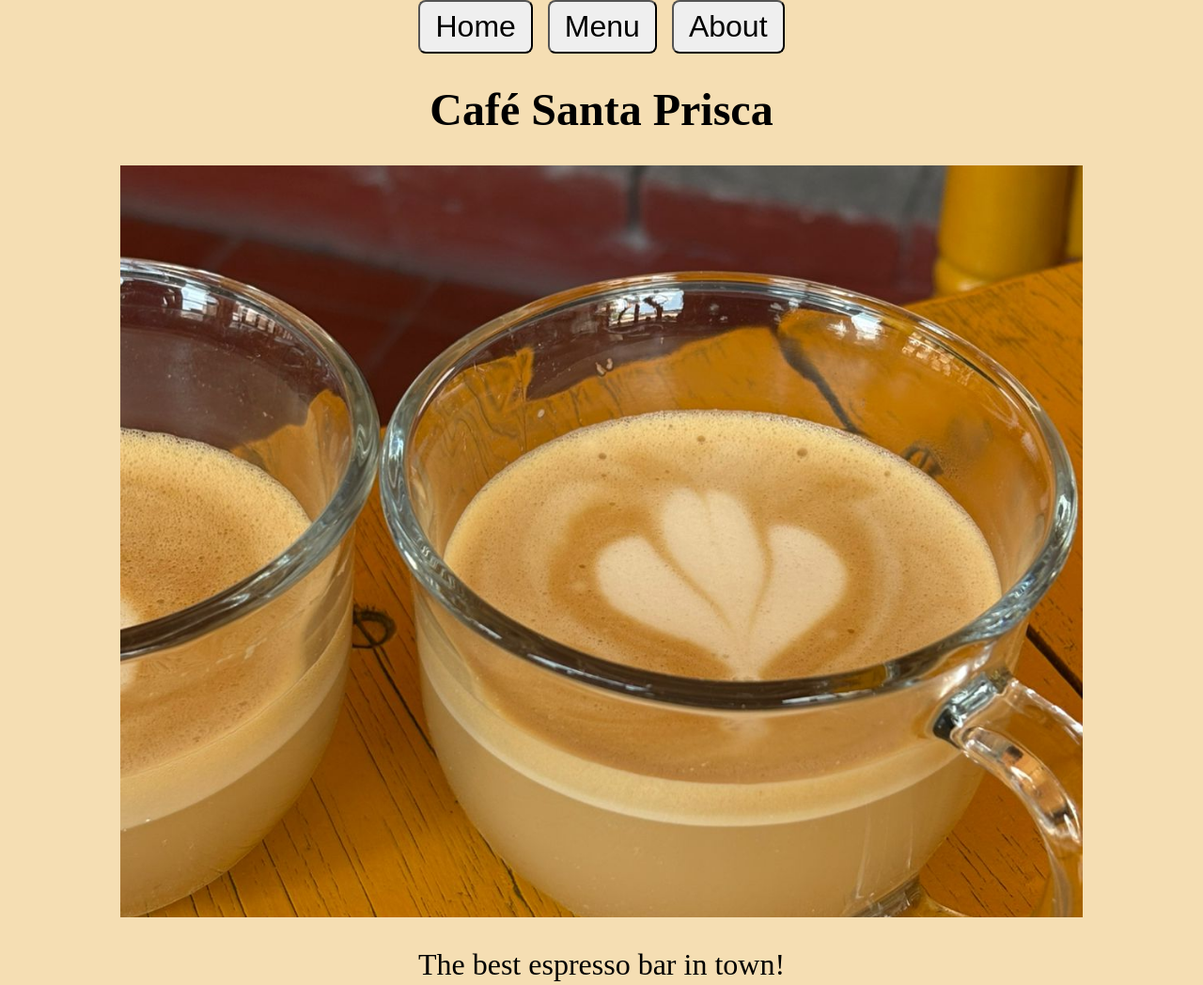
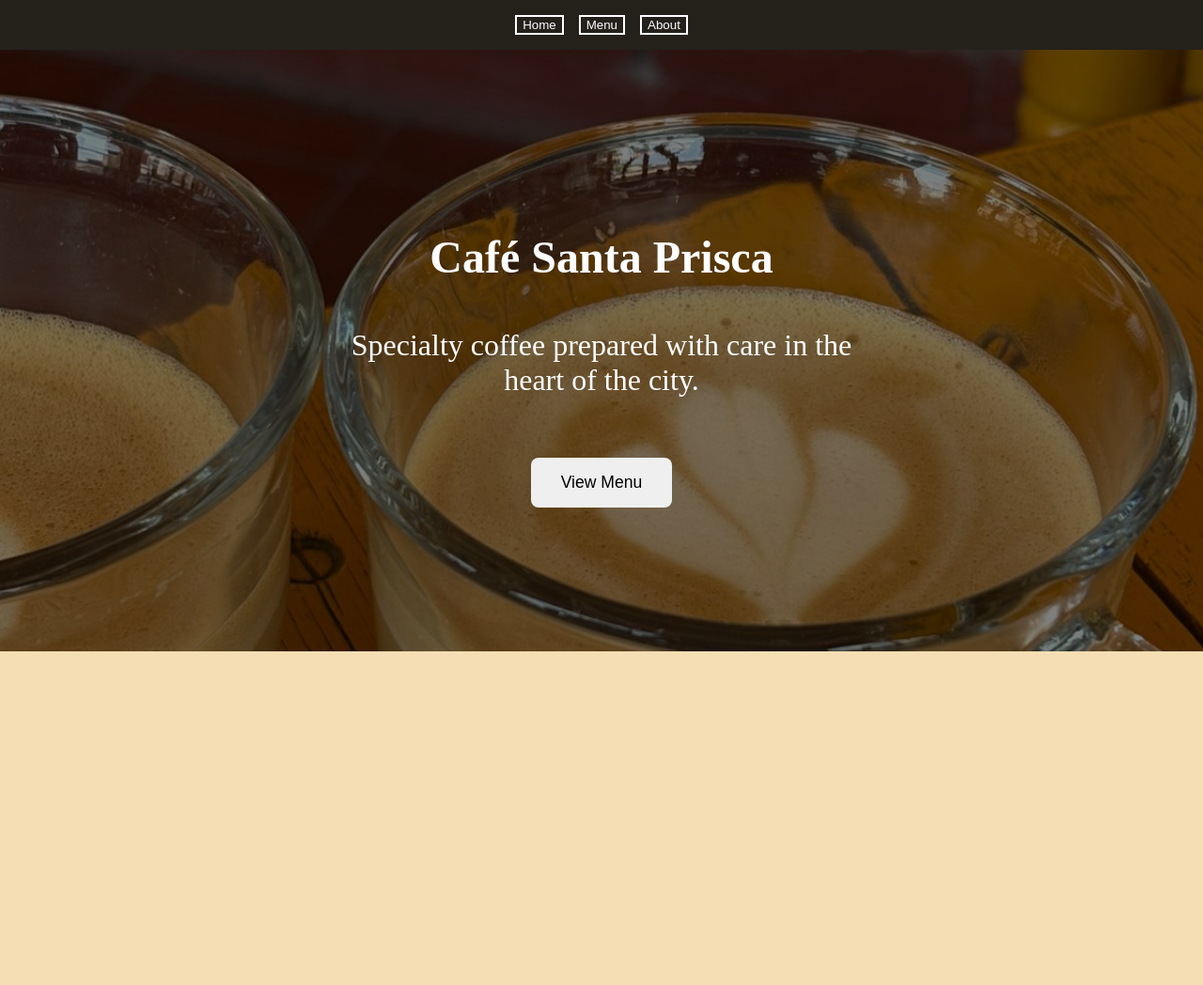
Before and after one commit to julioldv/restaurant-page-js, a website built with webpack: page src/template.html in a window 1280 px wide. Shown: the whole page at 94% size. After the commit the page ends 800 px from the top, so only its background shows below. Built offline with nearby package versions, Linux system fonts and the light colour scheme.

Commit message:
Refine styles for navigation and home section

```diff
--- a/src/home.js
+++ b/src/home.js
@@ -1,15 +1,25 @@
 const renderHome = (contentContainer) => {
-  const homeTitle = document.createElement("h1");
-  const imgContainer = document.createElement("div");
-  const homeInfoText = document.createElement("p");
+  const hero = document.createElement("section");
+  hero.classList.add("hero");
 
-  homeTitle.textContent = "Café Santa Prisca";
-  imgContainer.classList.add("img-container");
-  homeInfoText.textContent = "The best espresso bar in town!";
+  const title = document.createElement("h1");
+  title.textContent = "Café Santa Prisca";
 
-  contentContainer.appendChild(homeTitle);
-  contentContainer.appendChild(imgContainer);
-  contentContainer.appendChild(homeInfoText);
+  const subtitle = document.createElement("p");
+  subtitle.textContent =
+    "Specialty coffee prepared with care in the heart of the city.";
+
+  const button = document.createElement("button");
+  button.textContent = "View Menu";
+  button.classList.add("hero-btn");
+
+  button.addEventListener("click", () => {
+    document.querySelector("#menu-btn").click();
+  });
+
+  hero.append(title, subtitle, button);
+
+  contentContainer.appendChild(hero);
 };
 
 export default renderHome;
--- a/src/styles.css
+++ b/src/styles.css
@@ -1,20 +1,6 @@
 body{
     margin: 0;
     background-color: wheat;
-}
-
-nav{
-    display: flex;
-    justify-content: center;
-    align-items: center;
-    gap: 1rem;
-}
-
-nav button{
-    border-radius: 8px;
-    font-size: 2rem;
-    cursor: pointer;
-    padding: 0.5rem 1rem;
 }
 
 #content{
@@ -44,6 +30,40 @@ nav button{
     padding-left: 4rem;
 }
 
+/* NAVIGATION STYLES */
+
+header {
+  position: sticky;
+  top: 0;
+  z-index: 100;
+}
+
+nav {
+  background-color: rgba(0, 0, 0, 0.85);
+
+  padding: 1rem;
+
+  display: flex;
+  justify-content: center;
+  gap: 1rem;
+}
+
+nav button {
+  background: transparent;
+  color: white;
+
+  border: 2px solid white;
+
+  transition: all 0.3s ease;
+}
+
+nav button:hover {
+  background: white;
+  color: black;
+}
+
+/* MENU SECTION STYLES */
+
 .cards-container {
   display: grid;
   grid-template-columns: repeat(auto-fit, minmax(250px, 1fr));
@@ -52,7 +72,6 @@ nav button{
   margin: 0 auto;
   padding: 2rem;
 }
-
 .menu-card {
   background-color: white;
   padding: 1.5rem;
@@ -63,3 +82,63 @@ nav button{
 .menu-card h2 {
   margin-top: 0;
 }
+
+/* HOME SECTION STYLES */
+
+.hero {
+  min-height: 80vh;
+
+  display: flex;
+  flex-direction: column;
+  justify-content: center;
+  align-items: center;
+
+  text-align: center;
+
+  background-image: url("./assets/images/cafe-1.jpg");
+  background-size: cover;
+  background-position: center;
+
+  color: white;
+
+  position: relative;
+}
+
+.hero::before {
+  content: "";
+
+  position: absolute;
+  inset: 0;
+
+  background-color: rgba(0, 0, 0, 0.5);
+}
+
+.hero h1,
+.hero p,
+.hero button {
+  position: relative;
+  z-index: 1;
+}
+
+.hero h1 {
+  font-size: 5rem;
+  margin-bottom: 1rem;
+}
+
+.hero p {
+  max-width: 600px;
+  font-size: 1.5rem;
+}
+
+.hero-btn {
+  margin-top: 2rem;
+
+  padding: 1rem 2rem;
+
+  border: none;
+  border-radius: 8px;
+
+  cursor: pointer;
+
+  font-size: 1.1rem;
+}
```
Also changed, not shown: src/template.html (+0 -1 lines).
